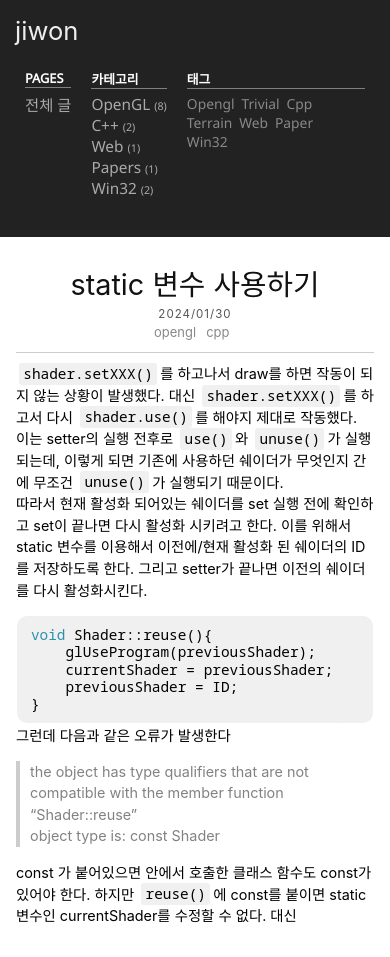
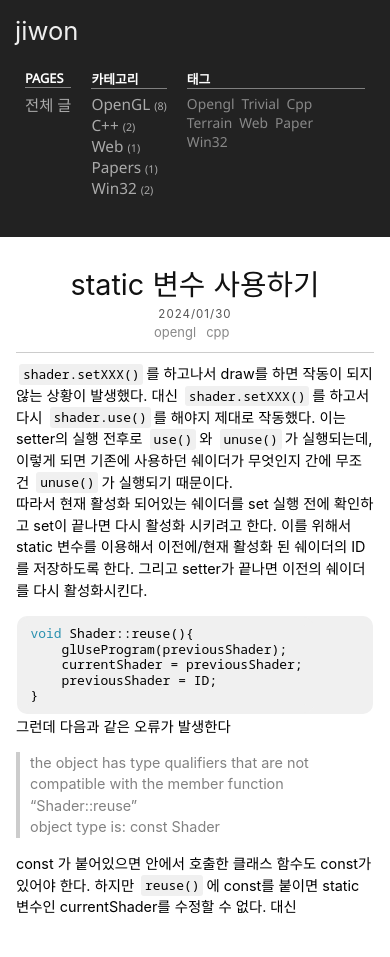
Before and after one commit to jiwon1304/jiwon1304.github.io, a Jekyll site: the page built from _posts/2024-01-30-unbind.markdown, in a window 390 px wide. Built offline with Jekyll 4.4.1, drawn with Linux system fonts in a browser that asks for light colours; some web fonts are replaced.

Commit message:
code 90%

```diff
--- a/public/css/style.css
+++ b/public/css/style.css
@@ -110,7 +110,7 @@ pre {
 
 code {
 	font-family: "Noto Sans Mono", "Consolas", monospace;
-	font-size: 0.9rem;
+	font-size: 90%;
 	margin: 3px;
 	background-color: #f0f0f0;
 	border-radius: 3px;
@@ -401,9 +401,6 @@ footer {
 		padding: 10px 5px 10px 5px;
 		margin-bottom: 10px;
 	}
-	code {
-		font-size: 100%;
-	}
 
 	.post-list {
 		padding-left: 2rem;
```
